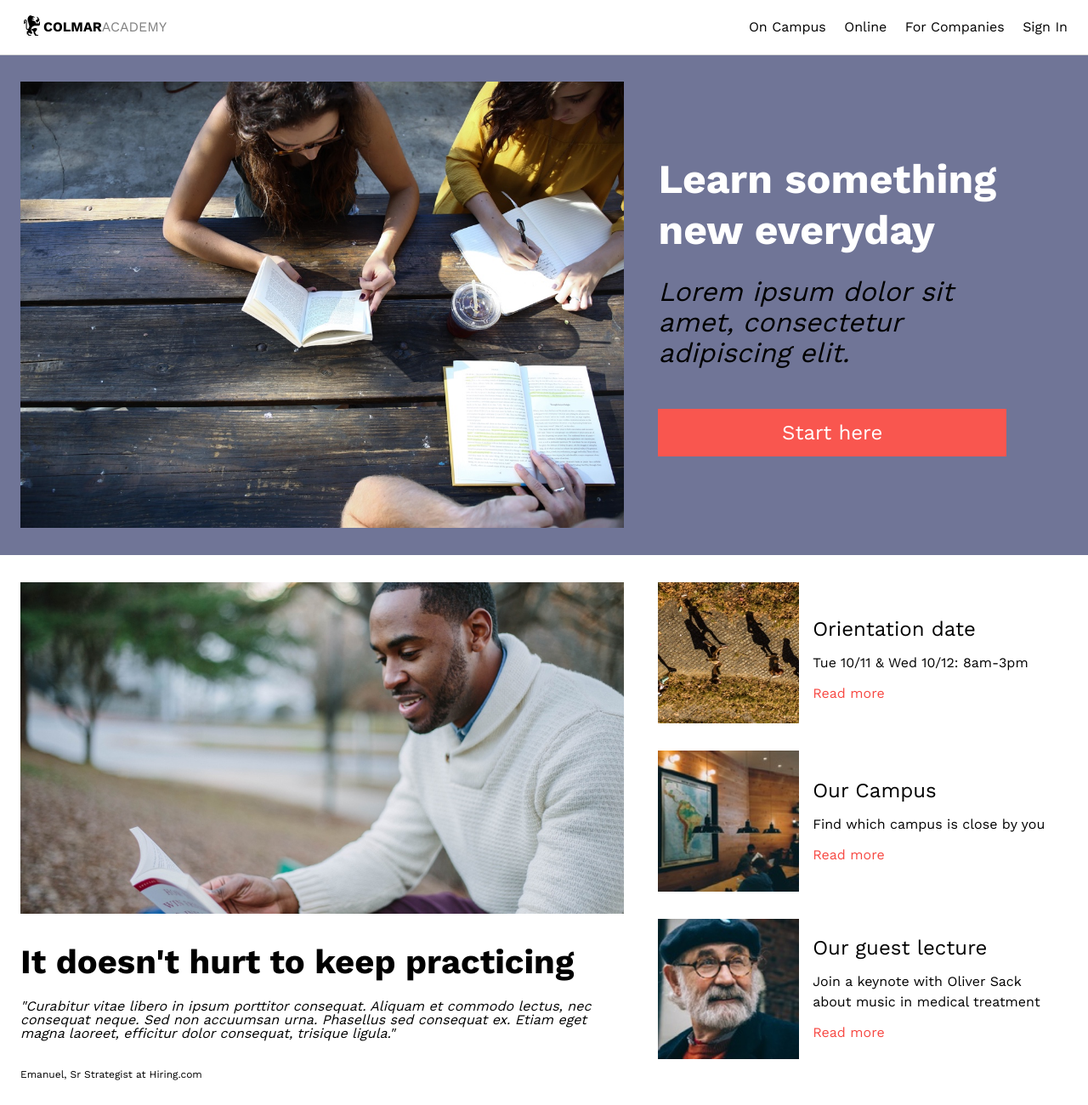
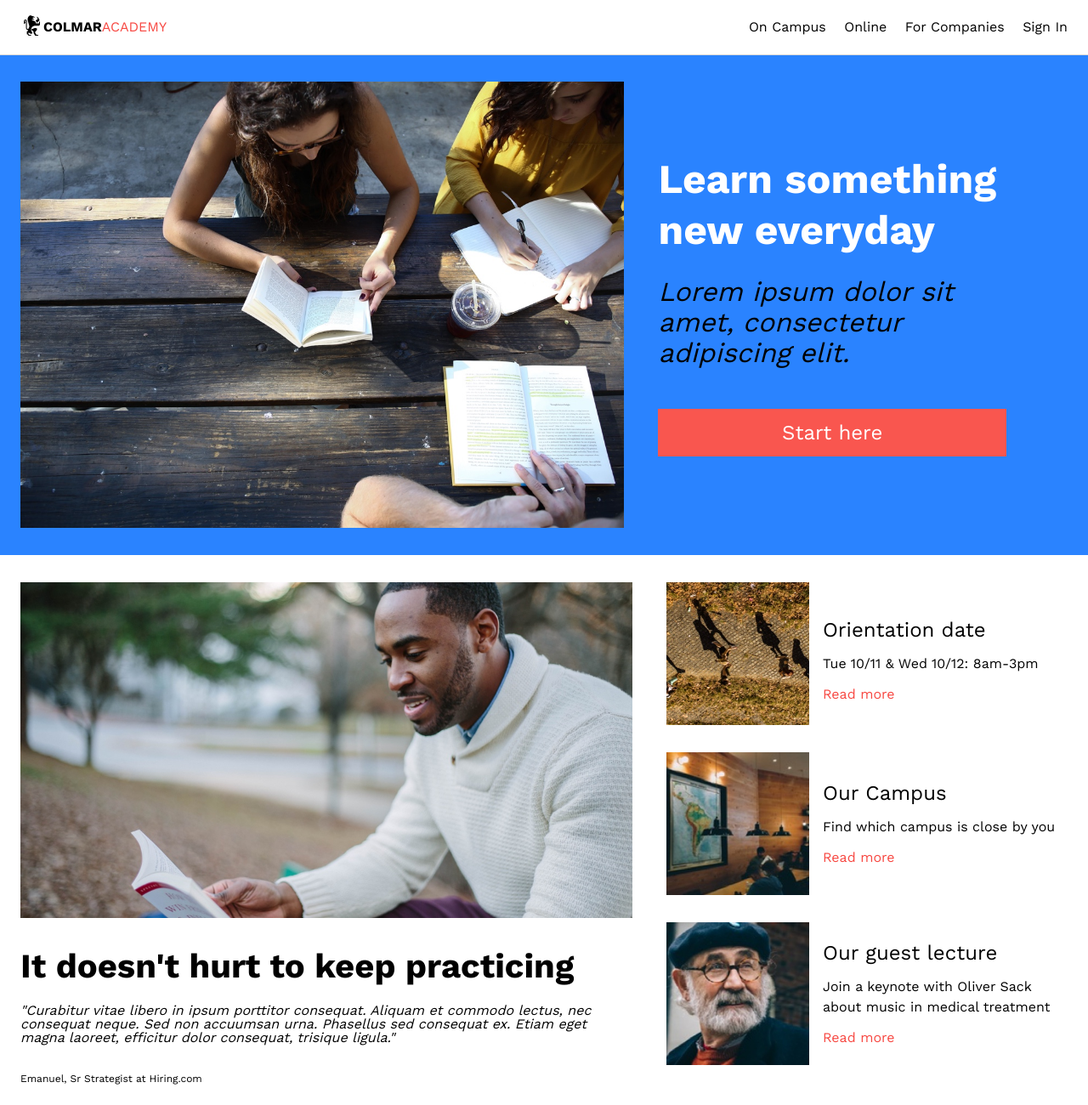
Before and after one commit to Kaladus/Colmar, a plain HTML site: page index.html in a window 1280 px wide. Shown: the top 1300 px of the page at 85% size. Drawn offline with nearby package versions, Linux system fonts and the light colour scheme.

Commit message:
changed banner/footer color

```diff
--- a/Resources/css/style.css
+++ b/Resources/css/style.css
@@ -90,7 +90,7 @@ nav li a:hover {
     border-bottom: solid 2px #F9564F;
 }
 span {
-    color: gray;
+    color: #f74842;
 }
 strong {
     color: black;
@@ -120,7 +120,7 @@ strong {
 
 /* Sign Up Section */
 .sign-up {
-    background-color:#707597;
+    background-color:#2A83FF;
     display: flex;
     padding: 32px 72px 32px 24px;
     margin-top: 64px;
@@ -200,7 +200,7 @@ strong {
 .info {
     background-color: white;
     display: inline-flex;
-    padding: 32px 48px 32px 24px;
+    padding: 32px 32px 32px 24px;
     height: auto;
 }
 #info-banner {
@@ -275,6 +275,11 @@ strong {
     }
     .info {
         padding: 16px 16px 0;
+    }
+}
+@media only screen and (min-width:950px) and (max-width:1010px) {
+    .info {
+        padding-right: 24px;
     }
 }
 @media only screen and (min-width:476px) and (max-width:950px) {
@@ -506,7 +511,7 @@ strong {
 }
 /* footer section */
 .footer {
-    background-color: #707597;
+    background-color: #2A83FF;
     color: white;
     border-top: solid 1px rgba(128, 128, 128, 0.315);
     border-width: 100%;
```
